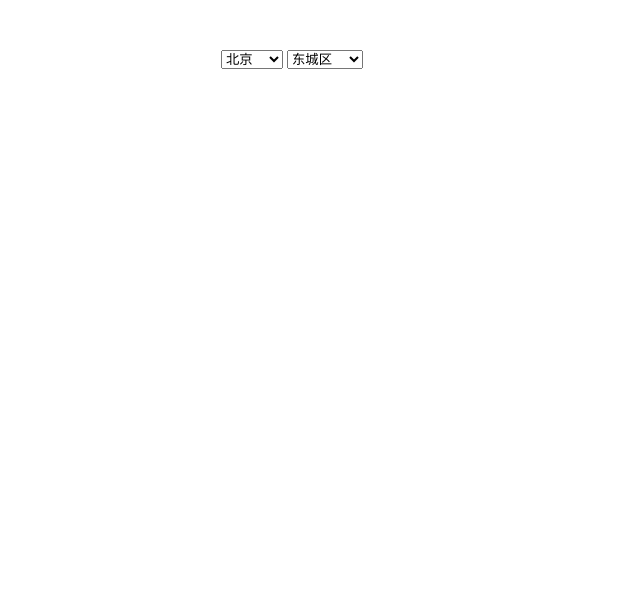
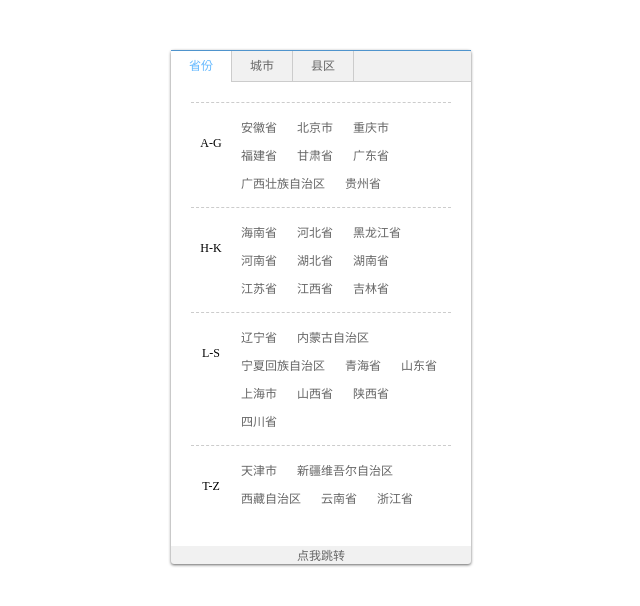
Before and after one commit to Leader755/dropDownMenu-three, a plain HTML site: page index.html in a window 1280 px wide. Shown: the whole page, without its empty margins (319-959 px from the left). Drawn offline with Linux system fonts and the light colour scheme.

Commit message:
新增页面

```diff
--- a/index.html
+++ b/index.html
@@ -4,22 +4,149 @@
     <meta charset="UTF-8">
     <title>Document</title>
     <style>
-        .box{
-            width: 200px;
+        *{
+            padding: 0;
+            margin: 0;
+        }
+        a{
+            text-decoration: none;
+            font-size: 12px;
+            color: #666;
+        }
+        ul,li{
+            list-style: none;
+        }
+        .container{
+            width: 300px;
             margin: 50px auto;
+            background-color: #f1f1f1;
+            box-shadow: 0 1px 3px #666;
+            border-radius: 3px;
+        }
+        .tabs{
+            width: 300px;
+            height: 30px;
+            border-top: 1px solid #4F94CD;
+            border-bottom: 1px solid #ccc;
+        }
+        .tabs li{
+            float: left;
+            height: 30px;
+            line-height: 30px;
+            border-right: 1px solid #ccc;
+        }
+        .tabs li a{
+            display: block;
+            width: 60px;
+            text-align: center;
+        }
+        .tabs li.active a{
+            background-color: #fff;
+            height: 31px;
+            color: #63B8FF;
+        }
+
+        .tabs-content{
+            background-color: #fff;
+            padding: 20px;
+        }
+        .tabs-content > div{
+            display: none;
+        }
+        .tabs-content > div.active{
+            display: block;
+        }
+        .tabs-content .item{
+            overflow: hidden;
+            border-top:1px dashed #CCCCCC;
+            padding: 10px 0;
+        }
+        .item div{
+            float: left;
+        }
+        .item .item-a{
+            width: 40px;
+            text-align: center;
+            line-height: 60px;
+            font-size: 12px;
+        }
+        .item .item-b{
+            width: 220px;
+        }
+        .item .item-b a{
+            float: left;
+            padding: 5px 10px;
+            /*background-color: #f1f1f1;*/
+            border-radius: 5px;
+        }
+        .item .item-b a:hover{
+            background-color:#EBEBEB;
+            color: #A4D3EE;
+        }
+        .item .item-b a.active{
+            background-color: #63B8FF;
+            color: #fff;
         }
     </style>
 </head>
 <body>
-    <div class="box">
-        <!--省份 或者 直辖市-->
-        <select id="province"></select>
-        <!--市-->
-        <select id="city"></select>
-        <!--区 / 县-->
-        <select  id="area"></select>
+
+    <div class="container">
+
+        <ul class="tabs">
+            <li class="active"><a href="javascript:void(0)">省份</a></li>
+            <li><a href="javascript:void(0)">城市</a></li>
+            <li><a href="javascript:void(0)">县区</a></li>
+        </ul>
+        <div class="tabs-content">
+            <div id="province" class="active"></div>
+            <div id="city">
+                这是城市
+            </div>
+            <div id="area">
+                这是县区
+            </div>
+        </div>
+         <div style="text-align:center"><a href="index1.html" >点我跳转</a></div>
     </div>
-<script src="js/jquery-v1.10.2.min.js"></script>
-<script src="js/index.js"></script>
+    <script src="js/jquery-v1.10.2.min.js"></script>
+    <script src="data/picker.data.js"></script>
+    <script>
+        $(".tabs li").click(function(){
+            $(this).addClass('active').siblings().removeClass('active');
+            var index = $(this).index();
+            $(".tabs-content>div").eq(index).show().siblings().hide();
+        });
+//        console.log(citys['86']['A-G']);
+
+        var p = citys['86'];//获取省份信息
+
+         var htmlsStr = '';
+        //生成省份数据
+        for(index in p){//遍历数组和对象
+            var item = ' <div class="item"> <div class="item-a">'+index+'</div> <div class="item-b">';
+           for(var i=0;i<p[index].length;i++){
+               item +='<a href="javascript:void(0)" data-code="'+p[index][i].code+'">'+p[index][i].address+'</a>';
+           }
+            item +='</div></div>';
+//            console.log(p[index]);
+            htmlsStr += item;
+        }
+        //插入到容器
+        $(".tabs-content #province").html(htmlsStr);
+
+
+        $(".tabs-content").on('click','#province a',function(){
+
+//            $(this).addClass('active').siblings().removeClass();
+            $(this).parents('#province').find('a').removeClass('active').end().end().addClass('active');
+//            console.log($(this).parents('#province').find('a').end().end());
+           //使用data() 获取自定义属性
+            var code = $(this).data('code');
+//            alert(code);
+            console.log(citys[code]);//显示二级城市
+//            console.log(citys['340100']);//获取三级城市
+        })
+    </script>
 </body>
 </html>
```
Also changed, not shown: index1.html (added, +26 -0 lines).
